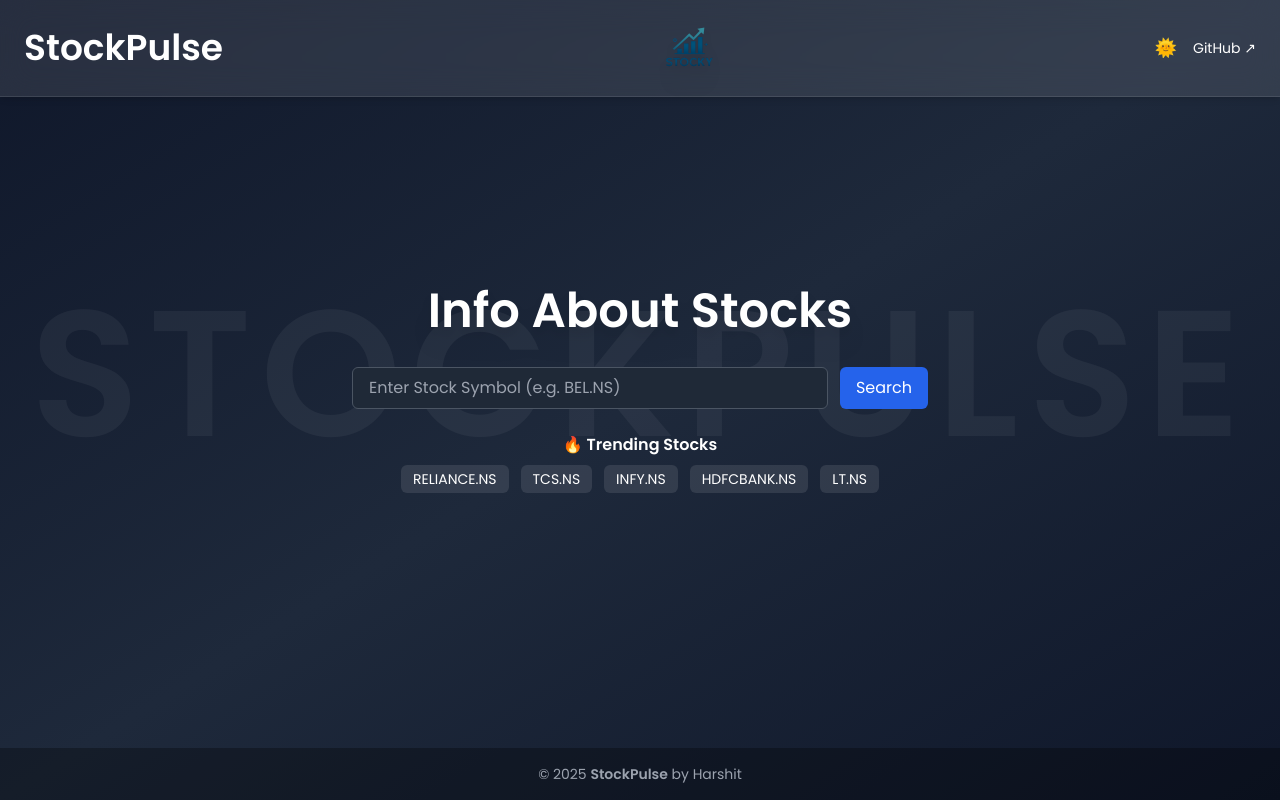
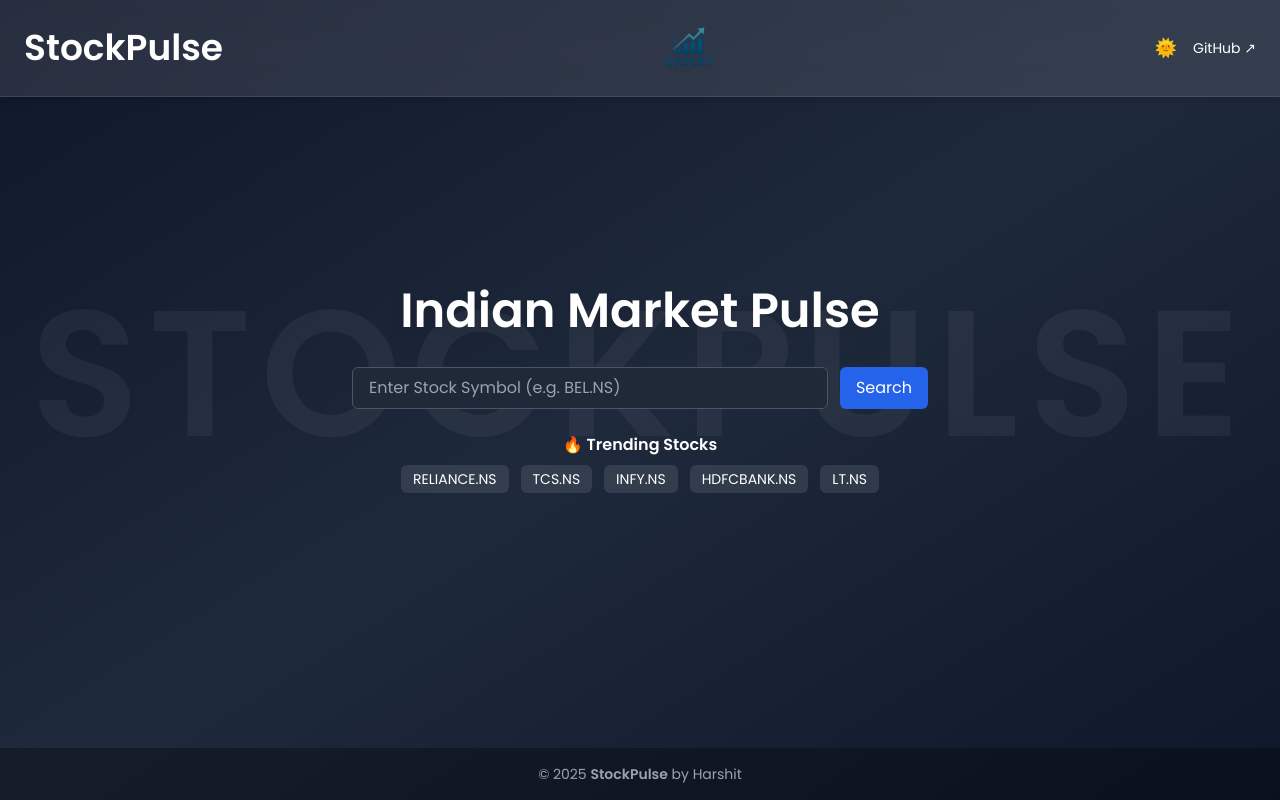
Before and after one commit to harshitmourya/stock-frontend, a React (Vite) app: page / in a window 1280 px wide. Built offline with nearby package versions, Linux system fonts and the light colour scheme.

Commit message:
change in Heading

```diff
--- a/src/App.jsx
+++ b/src/App.jsx
@@ -133,7 +133,7 @@ function App() {
         {/* Foreground */}
         <div className="relative z-10 w-full flex flex-col items-center">
           <h1 className="text-4xl sm:text-5xl font-bold mb-8 text-center drop-shadow-xl animate-fade-in">
-             Info About Stocks
+             Indian Market Pulse
           </h1>
 
           {marketStatus && (
```
